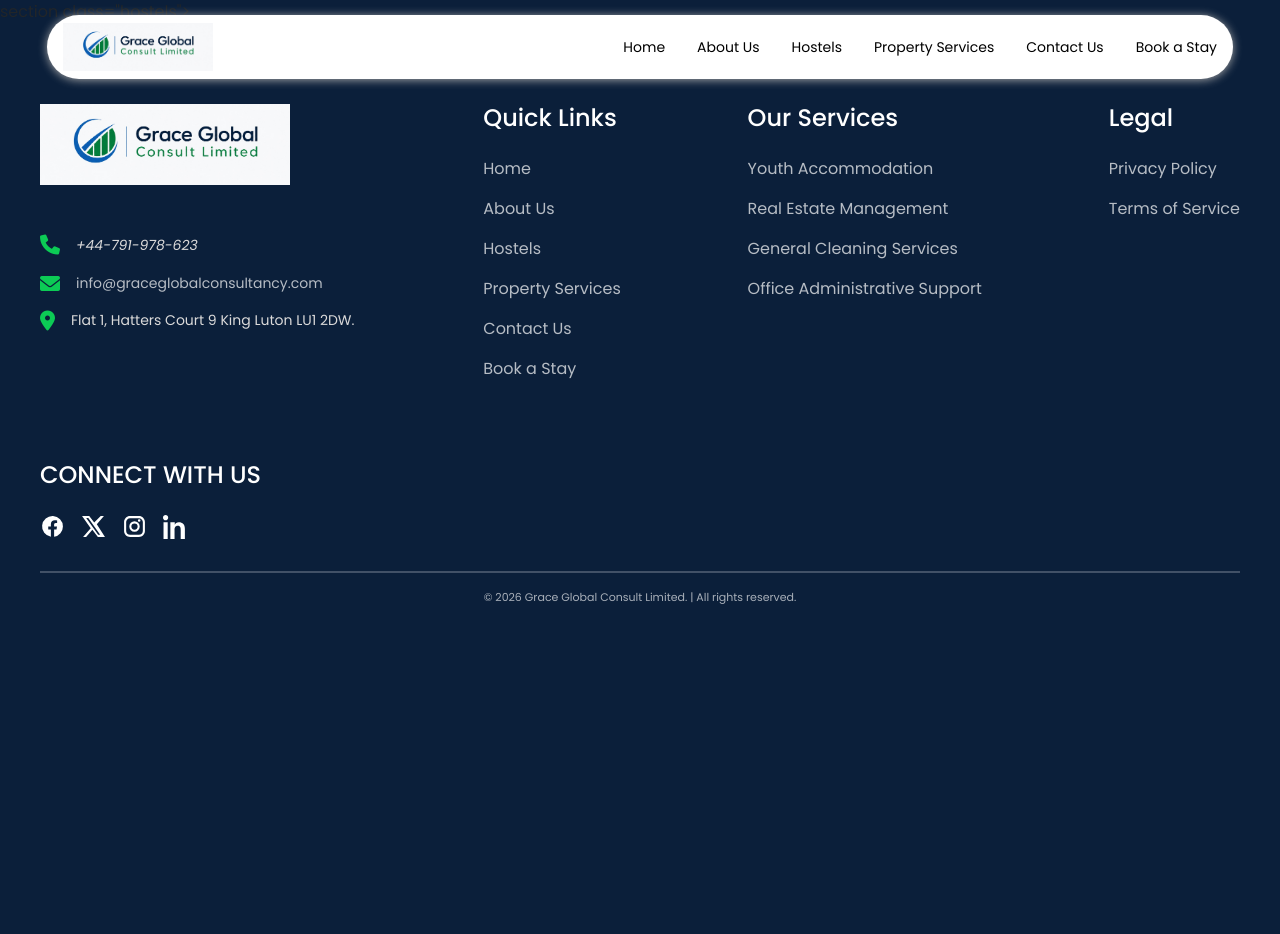
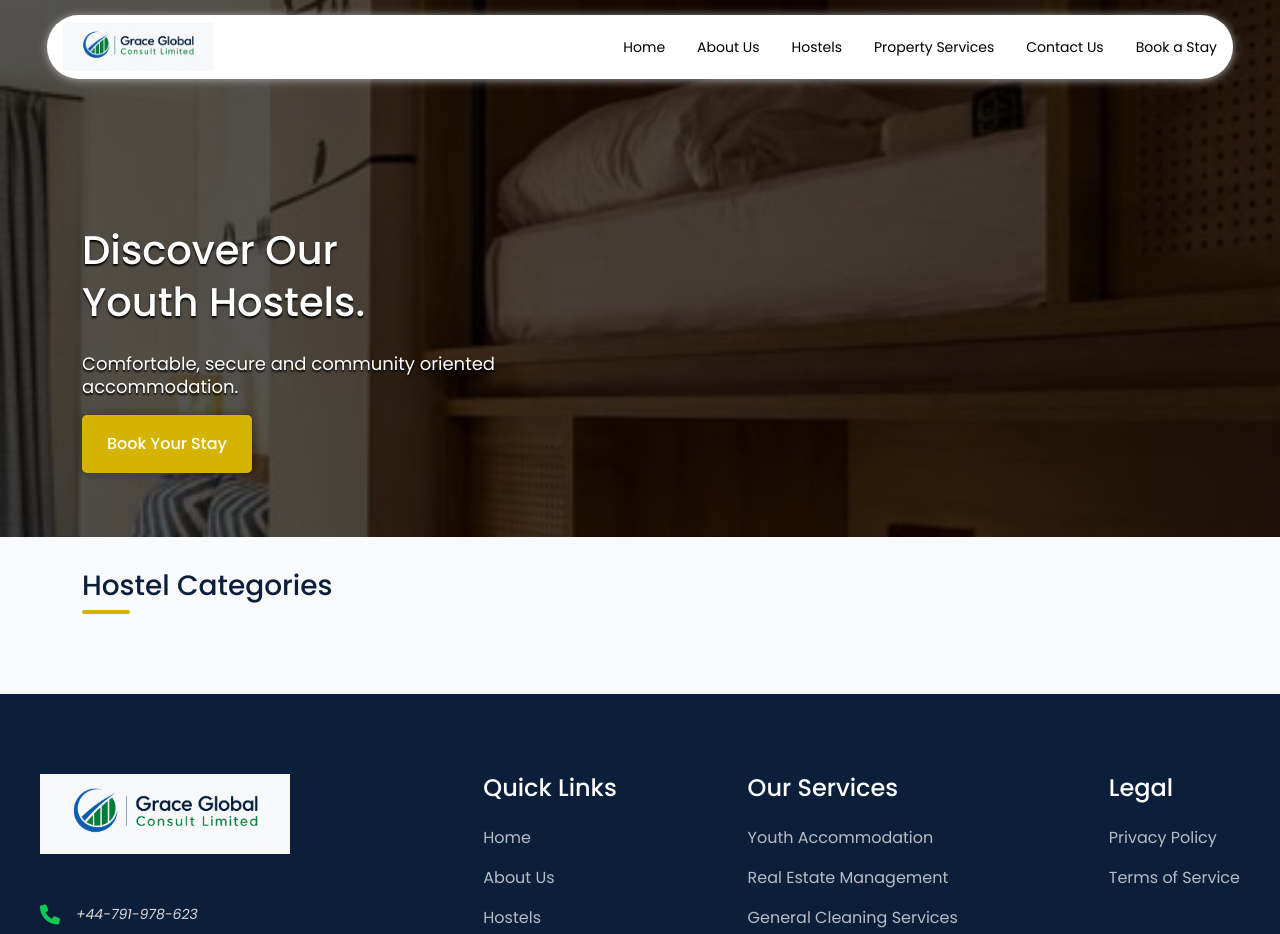
Before and after one commit to devbros595/grace-global-consult, a Django app: template core/templates/hostels.html in a window 1280 px wide. Shown: the top 934 px of the page. Before the commit the page ends 604 px from the top, so only its background shows below. Run offline with Django 5.2, Linux system fonts and the light colour scheme; the template is opened without the code that fills it, so the values that code supplies are empty.

Commit message:
Add hostel page,  styles and update template structure

```diff
--- a/core/static/css/hostels.css
+++ b/core/static/css/hostels.css
@@ -0,0 +1,118 @@
+.hostel-hero {
+  position: relative;
+  background-image: url("../img/hostel-1.jpeg");
+  background-size: cover;
+  background-position: center;
+  padding: 2rem 0rem;
+  color: #fff;
+  overflow: hidden;
+}
+
+.hostel-hero::before {
+  content: "";
+  position: absolute;
+  inset: 0;
+  background: rgba(0, 0, 0, 0.65);
+  z-index: 1;
+}
+
+.hostel-hero .container {
+  position: relative;
+  z-index: 2;
+}
+
+.hostel-hero-text {
+  display: flex;
+  flex-direction: column;
+  align-items: flex-start;
+  gap: 1rem;
+  text-shadow: 0 2px 2px rgb(0, 0, 0);
+  padding-top: 160px;
+  padding-bottom: 0rem;
+}
+
+.hostel-hero-text h1 {
+  line-height: 1.3;
+}
+
+.hostel-hero-text p {
+  margin: 0;
+  line-height: 1.3;
+  width: 100%;
+}
+
+.hero-cta a {
+  padding: 0.75rem 1.5rem;
+  background-color: #d4b401;
+  color: #fff;
+  text-decoration: none;
+  border-radius: 5px;
+  font-weight: 500;
+  text-shadow: none;
+  box-shadow: 0 0 8px rgba(0, 0, 0, 0.335);
+}
+
+.hostel-category-section {
+  padding: 2rem 0rem;
+}
+
+.hostel-category {
+  display: flex;
+  flex-direction: column;
+  align-items: center;
+  gap: 1rem;
+}
+
+.section-line {
+  margin: 0 auto;
+}
+
+@media (min-width: 768px) {
+  .hostel-hero {
+    padding: 4rem 2rem;
+  }
+
+  .hostel-hero::before {
+    background: rgba(0, 0, 0, 0.672);
+  }
+
+  .hostel-hero-text {
+    padding-bottom: 0rem;
+  }
+
+  .hostel-hero-text p {
+    display: inline-block;
+    font-size: 18px;
+    margin: 0;
+    line-height: 1.3;
+    width: 40%;
+    height: auto;
+  }
+}
+
+@media (min-width: 992px) {
+  .hero-cta a {
+    padding: 1rem 1.5rem;
+    transition: 0.5s ease;
+  }
+
+  .hero-cta a:hover {
+    background-color: #0a8f3d;
+    border: 1.5px solid #0a8f3d;
+  }
+
+  .hostel-hero-text p {
+    width: 42%;
+  }
+
+  .hostel-category {
+    display: flex;
+    flex-direction: column;
+    align-items: flex-start;
+    gap: 1rem;
+  }
+
+  .section-line {
+    margin: 0;
+  }
+}
--- a/core/templates/base.html
+++ b/core/templates/base.html
@@ -32,6 +32,7 @@
     <link rel="stylesheet" href="{% static 'css/base.css' %}" />
     <link rel="stylesheet" href="{% static 'css/index.css' %}" />
     <link rel="stylesheet" href="{% static 'css/about_us.css' %}" />
+    <link rel="stylesheet" href="{% static 'css/hostels.css' %}" />
   </head>
 
   <body>
--- a/core/templates/hostels.html
+++ b/core/templates/hostels.html
@@ -1,6 +1,34 @@
 {% extends "base.html" %} {% load static %} {% block title %}
-<title>Hostels | Graceglobalconsult</title>
-{% endblock %} {% block content %} section class="hostels">
-<div class="container">
+<title>Hostels | Grace Global Consult</title>
+{% endblock %} {% block content %}
+<section class="hostel-hero">
+  <div class="container">
+    <div class="hostel-hero-text">
+      <h1>Discover Our<br />Youth Hostels.</h1>
+      <p>Comfortable, secure and community oriented accommodation.</p>
+      <div class="hero-cta">
+        <a href="{% url 'contact_us' %}" class="btn">Book Your Stay</a>
+      </div>
+    </div>
+  </div>
+</section>
+<div class="sections">
+  <section class="hostel-category-section">
+    <div class="container">
+      <div class="hostel-category">
+        <div class="section-heading">
+          <h3>Hostel Categories</h3>
+          <div class="section-line"></div>
+        </div>
+        <!-- <div class="row g-4">
+          <div class="col-12 col-md-6 col-lg-4 d-flex justify-content-center">
+            <div class="hostel-card">
+              <img src="" alt="hostel" />
+            </div>
+          </div>
+        </div> -->
+      </div>
+    </div>
+  </section>
 </div>
 {% endblock %}
```
